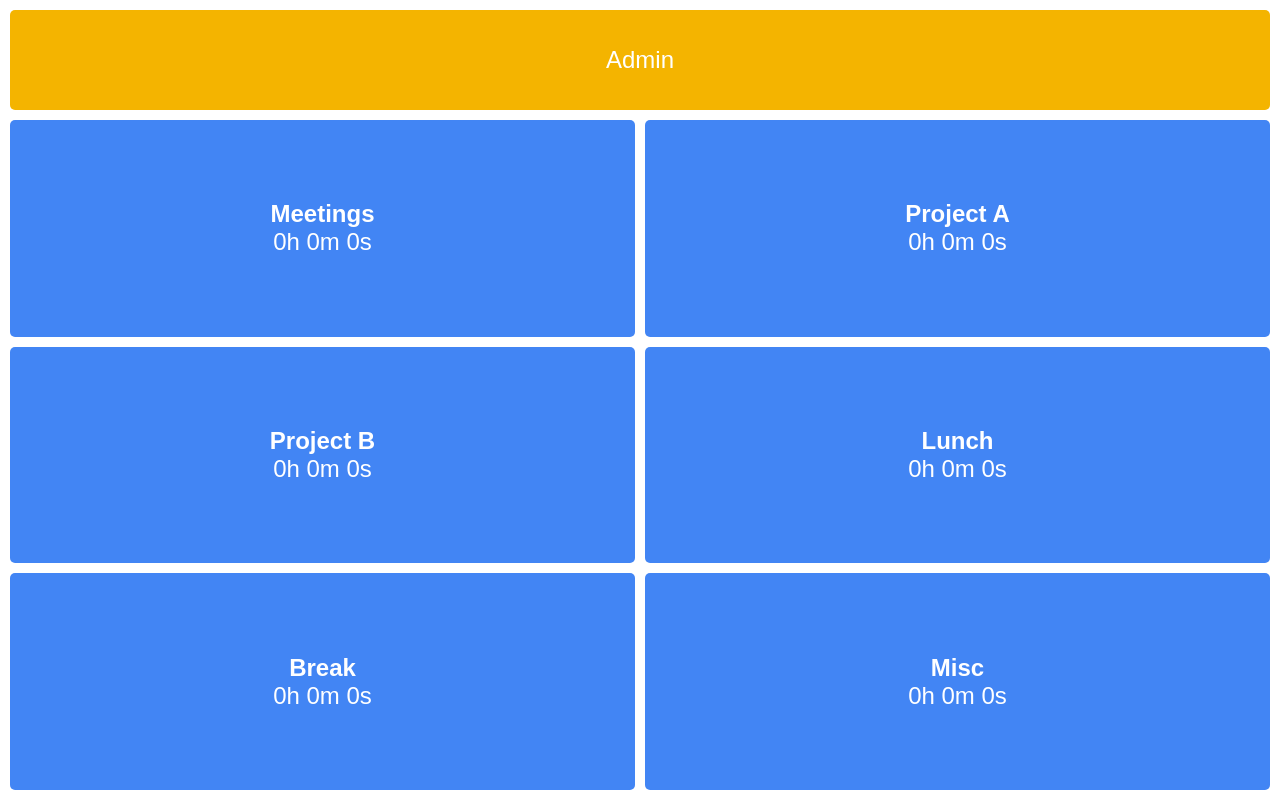
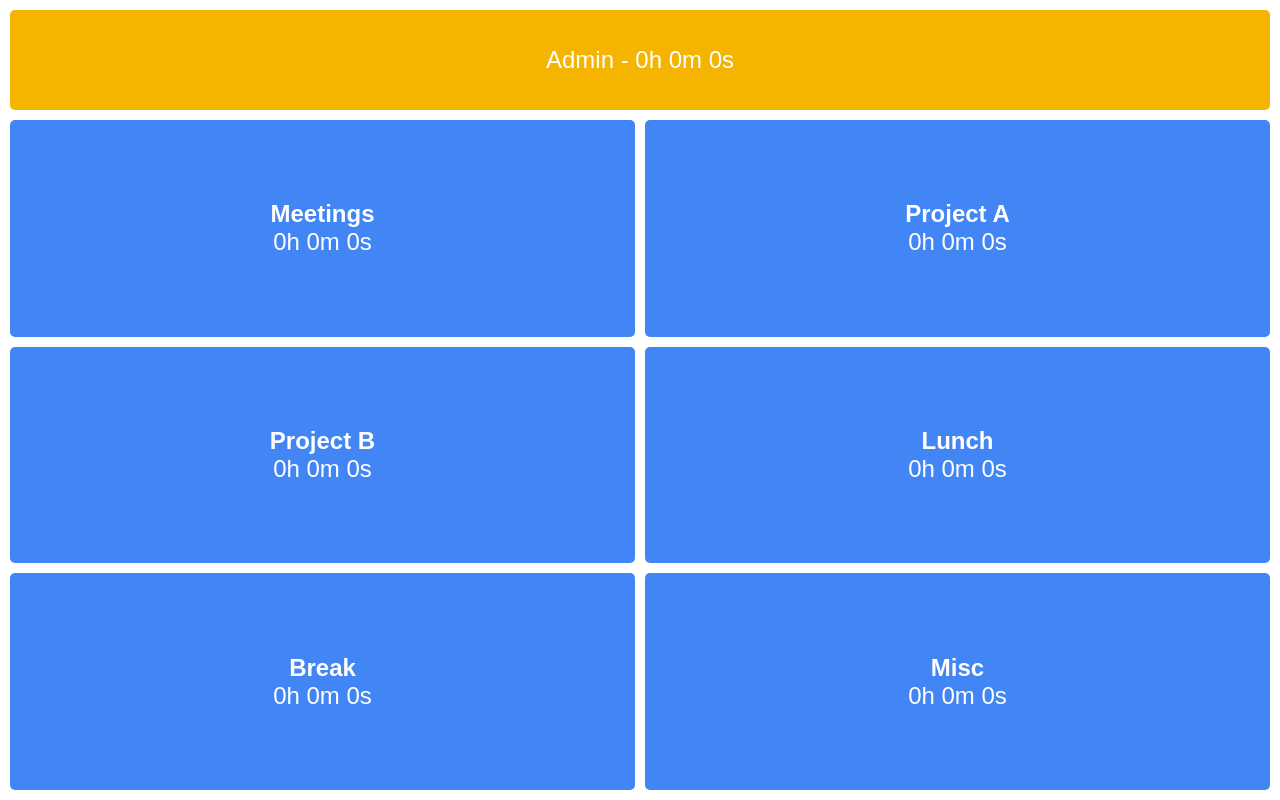
Before and after one commit to ampp33/touch-time-tracker, a Vue app: page / in a window 1280 px wide. Built offline with nearby package versions, Linux system fonts and the light colour scheme.

Commit message:
add total time to top

```diff
--- a/src/components/App.vue
+++ b/src/components/App.vue
@@ -1,6 +1,6 @@
 <template>
   <div class="container">
-    <router-link to="/admin"><button class="admin-btn">Admin</button></router-link>
+    <router-link to="/admin"><button class="admin-btn">Admin - {{ totalTime(tick) }}</button></router-link>
     <div class="grid">
       <button
         v-for="task in tasks"
@@ -76,10 +76,19 @@ export default {
         totalSeconds = taskObj.total_time + Math.floor((endTs - startTs) / 1000)
       }
 
+      return this.formatTimeString(totalSeconds)
+    },
+    formatTimeString(totalSeconds) {
       const h = Math.floor(totalSeconds / 3600);
       const m = Math.floor((totalSeconds % 3600) / 60);
       const s = totalSeconds % 60;
       return `${h}h ${m}m ${s}s`;
+    },
+    totalTime(tick) {
+      return this.formatTimeString(Object.values(this.taskData).reduce((t, c) => {
+        if(c.start_ts != 0) return t + (c.total_time + Math.floor((new Date().getTime() - c.start_ts) / 1000))
+        return t + c.total_time
+      }, 0))
     },
     showReport() {
       alert(
```
